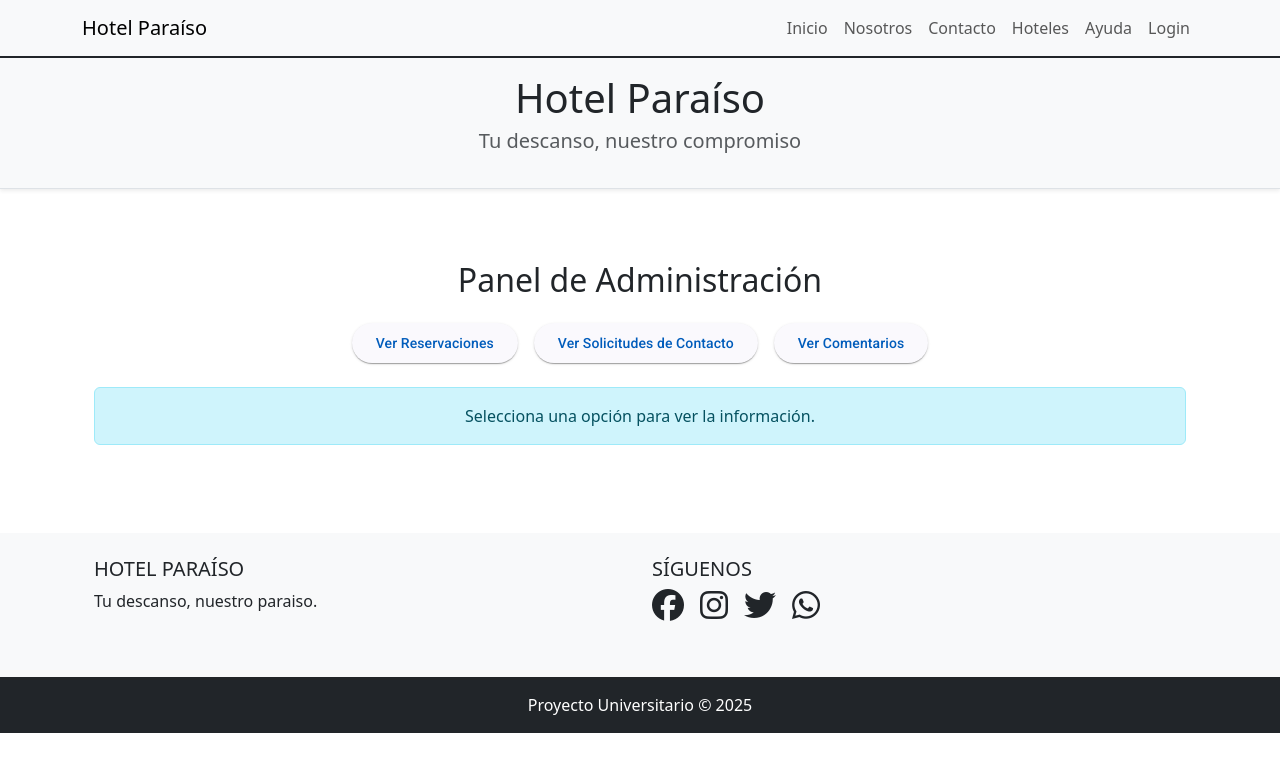
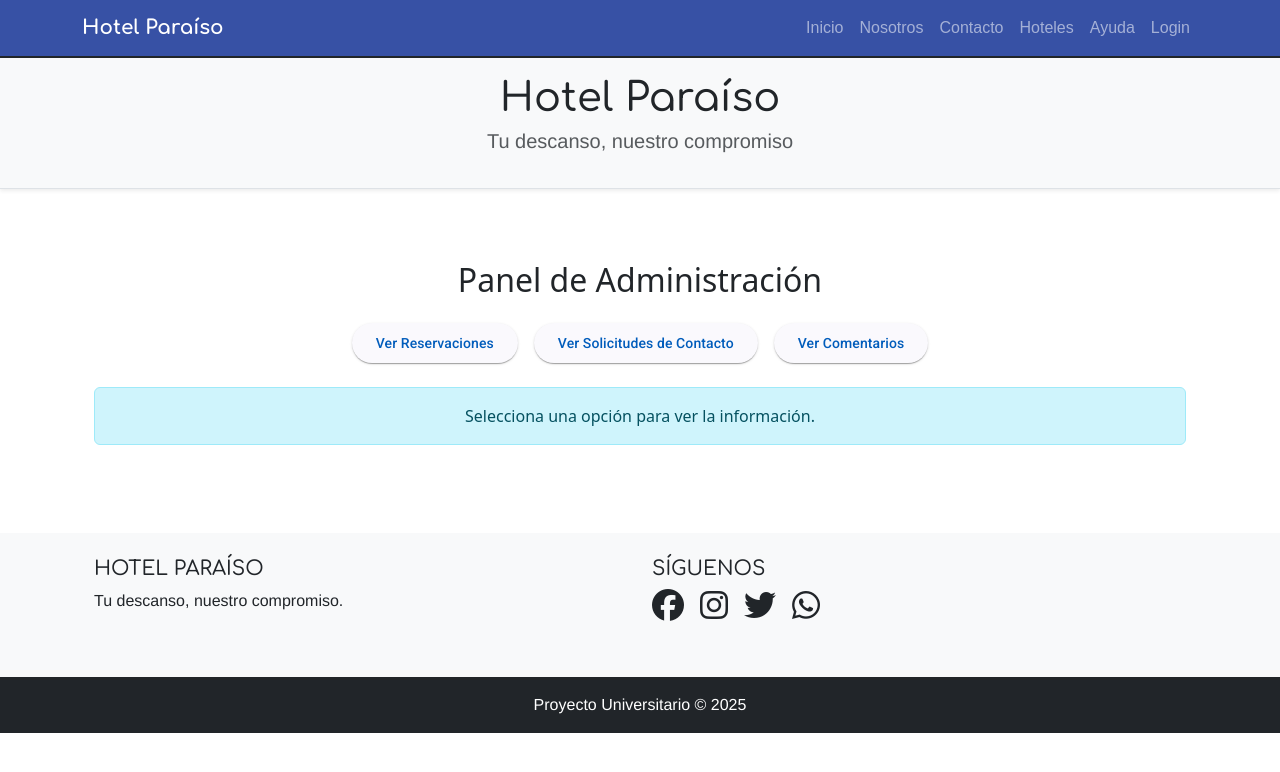
Before and after one commit to estebanesparza9/miniproyecto_2, an Angular app: page /admin in a window 1280 px wide. Shown: the top 772 px of the page. Built offline with nearby package versions, Linux system fonts and the light colour scheme.

Commit message:
Changed fonts in global components

```diff
--- a/src/app/components/footer/footer.component.css
+++ b/src/app/components/footer/footer.component.css
@@ -0,0 +1,11 @@
+p{
+    font-family: var(--text);
+}
+
+h5{
+    font-family: var(--special);
+}
+
+.container ~ div{
+    font-family: var(--text);
+}
--- a/src/app/components/footer/footer.component.html
+++ b/src/app/components/footer/footer.component.html
@@ -5,7 +5,7 @@
       <div class="col-lg-6 col-md-12 mb-4">
         <h5 class="text-uppercase">Hotel Paraíso</h5>
         <p>
-          Tu descanso, nuestro paraiso.
+          Tu descanso, nuestro compromiso.
         </p>
       </div>
 
--- a/src/app/components/header/header.component.css
+++ b/src/app/components/header/header.component.css
@@ -5,3 +5,11 @@ header {
     background-color: white;
     border-top: solid 2px !important;
   }
+
+h1{
+  font-family: var(--special);
+}
+
+p{
+  font-family: var(--text);
+}
--- a/src/app/components/navbar/navbar.component.css
+++ b/src/app/components/navbar/navbar.component.css
@@ -0,0 +1,13 @@
+.navbar-brand{
+    font-family: var(--special);
+    font-weight: 700;
+}
+
+nav{
+    background-color: var(--azuloscuro);
+    border-color: var(--amarillooscuro);
+}
+
+.nav-link{
+    font-family: var(--other);
+}
--- a/src/app/components/navbar/navbar.component.html
+++ b/src/app/components/navbar/navbar.component.html
@@ -1,4 +1,4 @@
-<nav class="navbar navbar-expand-lg navbar-light bg-light">
+<nav class="navbar navbar-expand-lg navbar-dark">
   <div class="container">
     <a class="navbar-brand" routerLink="/">Hotel Paraíso</a>
     <button class="navbar-toggler" type="button" data-bs-toggle="collapse" data-bs-target="#navbarNav">
--- a/src/styles.css
+++ b/src/styles.css
@@ -9,10 +9,13 @@
     --blanco: whitesmoke;
 
     --special:"Comfortaa", sans-serif;
+    --text: "Helvetica Neue", sans-serif;
+    --other: "Franklin Gothic", sans-serif;
 }
 html, body {
     height: 100%;
 }
 body {
-    margin: 0; font-family: Roboto, "Helvetica Neue", sans-serif;
+    margin: 0;
+    font-family: Roboto, "Helvetica Neue", sans-serif;
 }
```
Also changed, not shown: 1 other file (tests, documents, lock files or other folders).
